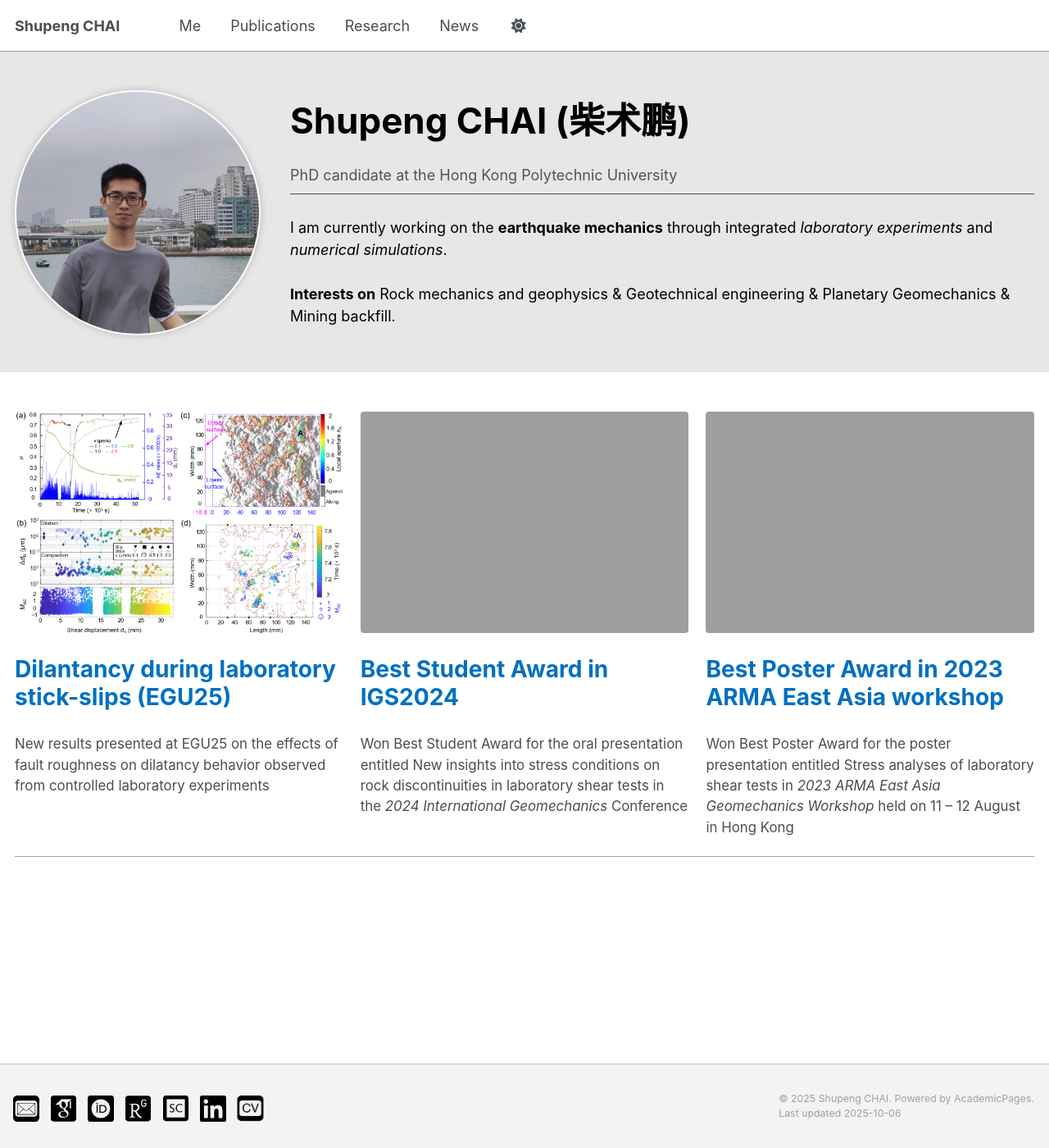
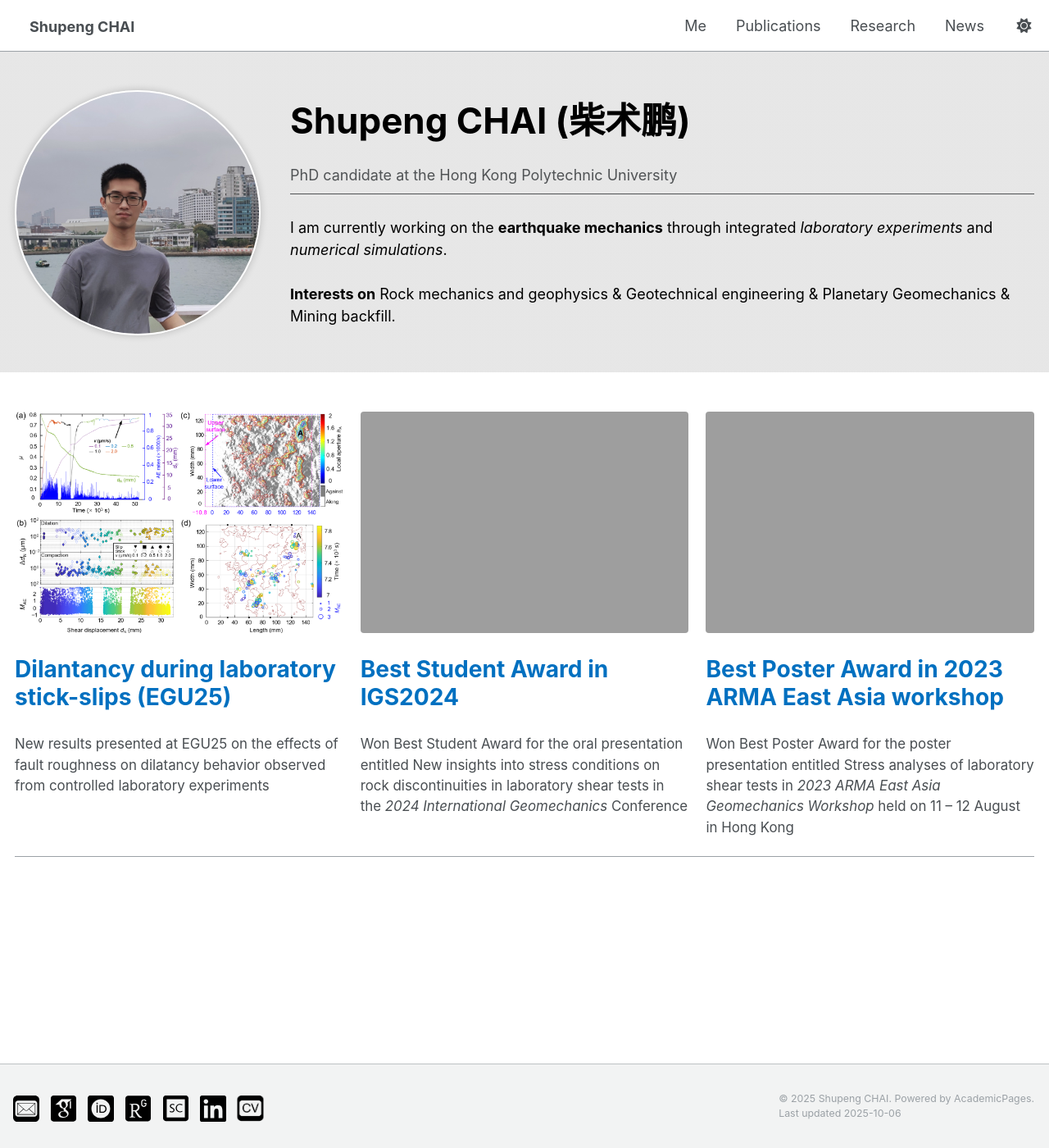
Before and after one commit to spchai/spchai.github.io, a Jekyll site: the page built from _pages/about.md, in a window 1280 px wide and 1400 px high. Shown: the whole window at 82% size. Built offline with Jekyll 4.4.1, drawn with Linux system fonts in a browser that asks for light colours.

Commit message:
Update _navigation.scss

```diff
--- a/_sass/layout/_navigation.scss
+++ b/_sass/layout/_navigation.scss
@@ -176,6 +176,9 @@
   position: relative;
   min-width: 250px;
   background: var(--global-bg-color);
+  display: flex;
+  justify-content: space-between;
+  align-items: center;
 
   a {
     display: block;
@@ -192,7 +195,7 @@
   button {
     position: absolute;
     height: 2.5rem;
-    right: 0;
+    // right: 0;
     padding: 0 0.5rem;
     border: 0;
     outline: none;
@@ -200,21 +203,28 @@
     color: #fff;
     cursor: pointer;
     z-index: 100;
+    margin-left: 1rem;
   }
 
   .visible-links {
-    display: table;
+    display: flex;
+    align-items: center;
+    margin-left: auto;
 
     li {
-      display: table-cell;
-      vertical-align: middle;
+      display: flex;
+      align-items: center;
 
       &:first-child {
+        position: absolute;
+        left: 0;
+        top: 50%;
+        transform: translateY(-50%);
         font-weight: bold;
         text-wrap: wrap;
 
         a {
-          margin-left: 0;
+          margin-left: 1rem;
         }
       }
 
@@ -314,6 +324,153 @@
 
       &:last-child {
         border-bottom: none;
+      }
+    }
+  }
+
+  @media (max-width: 1024px) {
+    position: relative;
+    min-width: 250px;
+    background: var(--global-bg-color);
+
+    a {
+      display: block;
+      margin: 0 1rem;
+      padding: 0.5rem 0;
+      color: var(--global-masthead-link-color);
+      text-decoration: none;
+
+      &:hover {
+        color: var(--global-masthead-link-color-hover);
+      }
+    }
+
+    button {
+      position: absolute;
+      height: 2.5rem;
+      right: 0;
+      padding: 0 0.5rem;
+      border: 0;
+      outline: none;
+      background-color: var(--global-base-color);
+      color: #fff;
+      cursor: pointer;
+      z-index: 100;
+    }
+
+    .visible-links {
+      display: table;
+
+      li {
+        display: table-cell;
+        vertical-align: middle;
+
+        &:first-child {
+          font-weight: bold;
+          text-wrap: wrap;
+
+          a {
+            margin-left: 0;
+          }
+        }
+
+        &:last-child {
+          a {
+            margin-right: 0;
+          }
+        }
+      }
+
+      #theme-toggle {
+        a {
+          width: 25px;
+          display: flex;
+          justify-content: center;
+          cursor: pointer;
+        }
+      }
+
+      a {
+        position: relative;
+
+        &:before {
+          content: "";
+          position: absolute;
+          left: 0;
+          bottom: 0;
+          height: 4px;
+          background: var(--global-border-color);
+          width: 100%;
+          -webkit-transition: $global-transition;
+          transition: $global-transition;
+          -webkit-transform: scaleX(0);
+              -ms-transform: scaleX(0);
+                  transform: scaleX(0); /* hide*/
+        }
+
+        &:hover:before {
+          -webkit-transform: scaleX(1);
+              -ms-transform: scaleX(1);
+                  transform: scaleX(1); /* reveal*/
+        }
+      }
+    }
+
+    .hidden-links {
+      position: absolute;
+      top: 100%;
+      right: 0;
+      margin-top: 15px;
+      padding: 5px;
+      border: 1px solid var(--global-border-color);
+      border-radius: $border-radius;
+      background: #fff;
+      box-shadow: 0 0 10px rgba(#000, 0.25);
+
+      a {
+        margin: 0;
+        padding: 10px 20px;
+        font-size: $type-size-5;
+
+        &:hover {
+          color: var(--global-masthead-link-color-hover);
+          background: var(--global-border-color);
+        }
+      }
+
+      &:before {
+        content: "";
+        position: absolute;
+        top: -11px;
+        right: 10px;
+        width: 0;
+        border-style: solid;
+        border-width: 0 10px 10px;
+        border-color: var(--global-border-color) transparent;
+        display: block;
+        z-index: 0;
+      }
+
+      &:after {
+        content: "";
+        position: absolute;
+        top: -10px;
+        right: 10px;
+        width: 0;
+        border-style: solid;
+        border-width: 0 10px 10px;
+        border-color: #fff transparent;
+        display: block;
+        z-index: 1;
+      }
+
+      li {
+        display: block;
+        border-bottom: 1px solid var(--global-border-color);
+
+        &:last-child {
+          border-bottom: none;
+        }
       }
     }
   }
```
